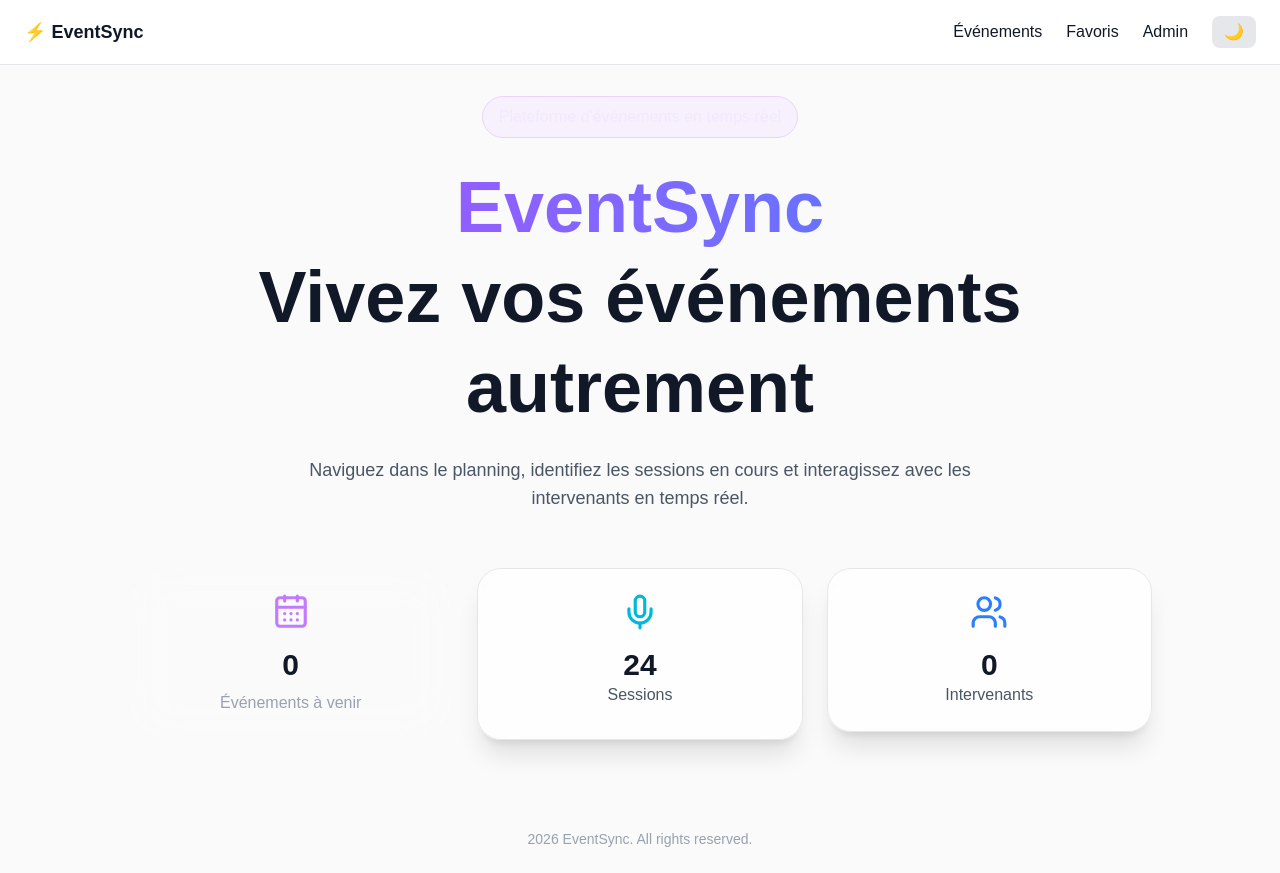
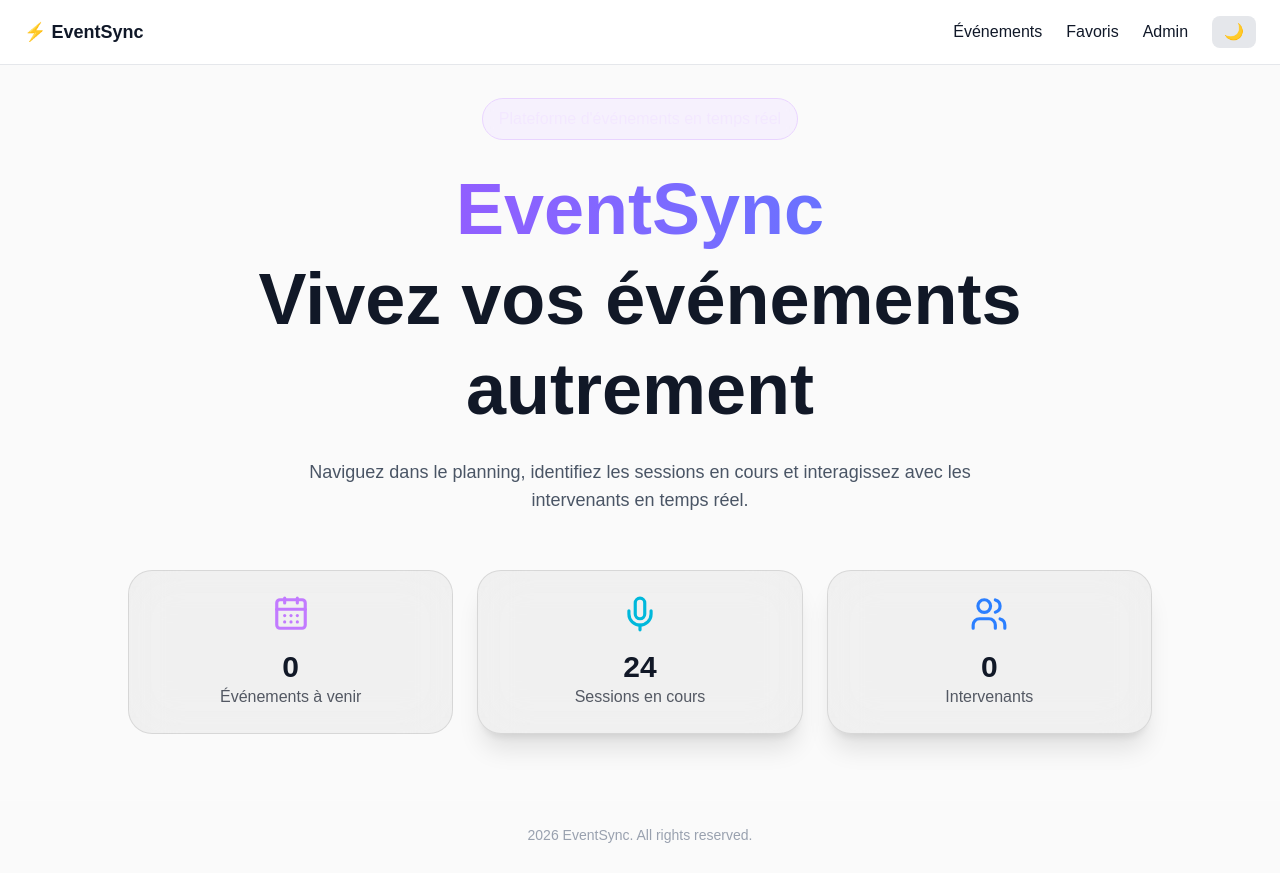
Before and after one commit to Nakami-Devs/event-sync-nextJS, a Next.js app: page / in a window 1280 px wide. Built offline with nearby package versions, Linux system fonts and the light colour scheme; no server answers; the database is empty.

Commit message:
fix: fix design of the three card in homepage

```diff
--- a/src/components/sections/HeroSection.tsx
+++ b/src/components/sections/HeroSection.tsx
@@ -54,19 +54,20 @@ export default async function HeroSection() {
       </p>
 
       <div className="grid grid-cols-1 md:grid-cols-3 gap-6 mt-14 w-full max-w-5xl">
-         <Link href="/events">
-            <div className="bg-white/5 border border-white/10 rounded-3xl p-6 backdrop-blur-xl hover:scale-105 transition-all duration-300">
-              <div className="flex justify-center mb-4">
-                <CalendarDays size={38} className="text-purple-400" />
-              </div>
-              <h2 className="text-3xl font-bold">{eventCount}</h2>
-              <p className="text-gray-400 mt-2">Événements à venir</p>
+        <Link href="/events">
+          <div className="bg-[var(--card-bg)] border border-[var(--card-border)] rounded-3xl p-6
+            backdrop-blur-xl hover:bg-[var(--card-hover)] hover:scale-105 transition-all duration-300">
+
+            <div className="flex justify-center mb-4">
+              <CalendarDays size={38} className="text-purple-400" />
             </div>
+            <h2 className="text-3xl font-bold">{eventCount}</h2>
+            <p className="text-[color:var(--foreground)] opacity-70">Événements à venir</p>
+          </div>
         </Link>
 
-        <div className="rounded-3xl p-6 backdrop-blur-xl bg-white/70 dark:bg-white/5 border border-gray-200
-        dark:border-white/10 shadow-xl dark:shadow-none transition hover:scale-105"
-        >
+        <div className="rounded-3xl p-6 backdrop-blur-xl bg-[var(--card-bg)] border border-[var(--card-border)]
+          shadow-xl transition hover:scale-105">
           <div className="flex justify-center mb-4">
             <Mic
               size={38}
@@ -76,16 +77,14 @@ export default async function HeroSection() {
           <h2 className="text-3xl font-bold">
             24
           </h2>
-          <p className="text-gray-600 dark:text-gray-400">
-            Sessions
+          <p className="text-[color:var(--foreground)] opacity-70">
+            Sessions en cours
           </p>
         </div>
 
         <Link href="/speakers">
 
-          <div className="rounded-3xl p-6 backdrop-blur-xl bg-white/70 dark:bg-white/5 border border-gray-200
-             dark:border-white/10 shadow-xl dark:shadow-none transition hover:scale-105">
-
+          <div className="rounded-3xl p-6 backdrop-blur-xl bg-[var(--card-bg)] border border-[var(--card-border)] shadow-xl transition hover:scale-105">
             <div className="flex justify-center mb-4">
               <Users
                 size={38}
@@ -97,7 +96,7 @@ export default async function HeroSection() {
               {speakerCount}
             </h2>
 
-            <p className="text-gray-600 dark:text-gray-400">
+            <p className="text-[color:var(--foreground)] opacity-70">
               Intervenants
             </p>
           </div>
```
